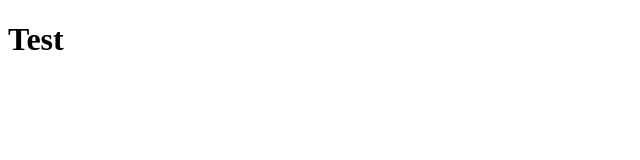
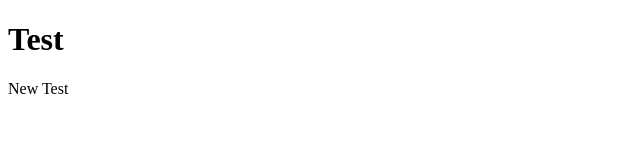
Before and after one commit to bellalhasni/Test-repo, a plain HTML site: page index.html in a window 1280 px wide. Shown: the full height of the page, 0-640 px from the left. Drawn offline with Linux system fonts and the light colour scheme.

Commit message:
New paragraphe ajouter

```diff
--- a/index.html
+++ b/index.html
@@ -7,6 +7,7 @@
 </head>
 <body>
     <h1>Test</h1>
+    <p>New Test</p>
 
 </body>
 </html>
```
